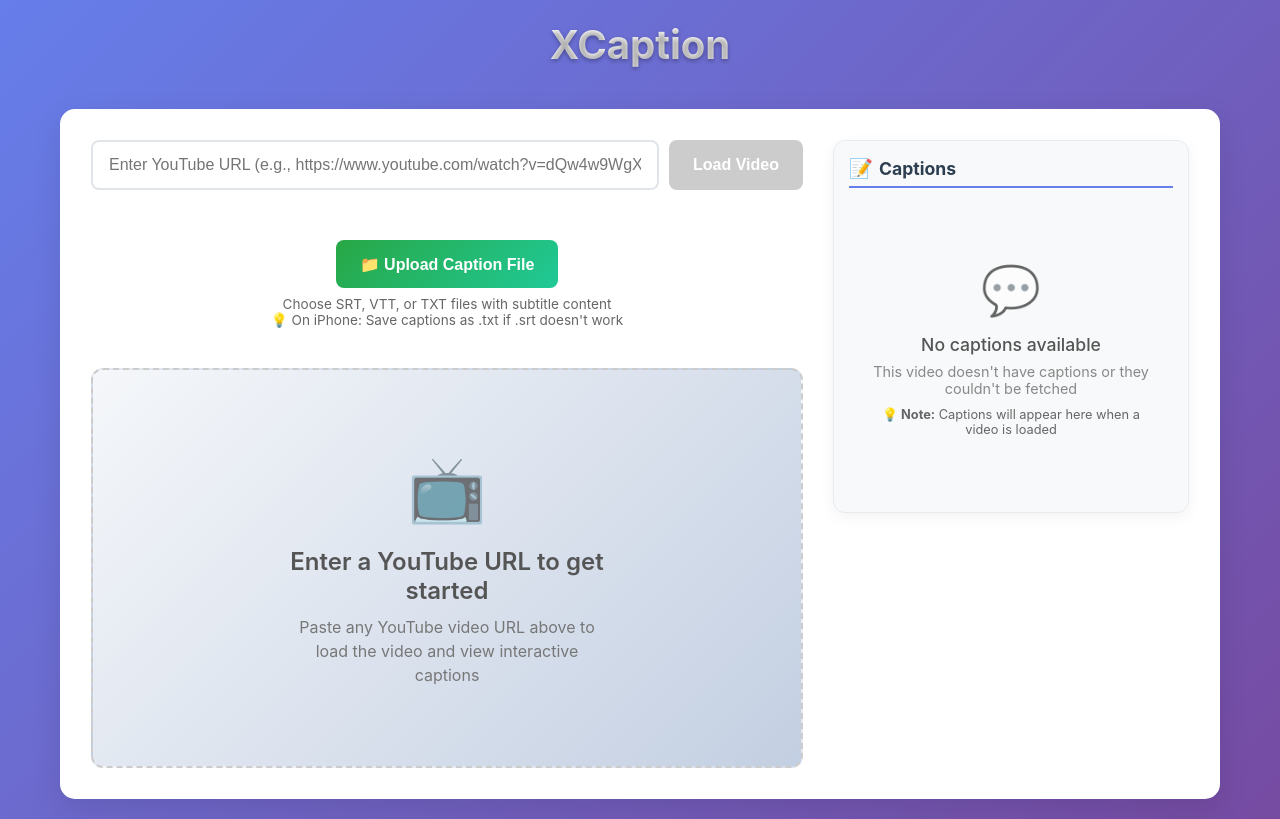
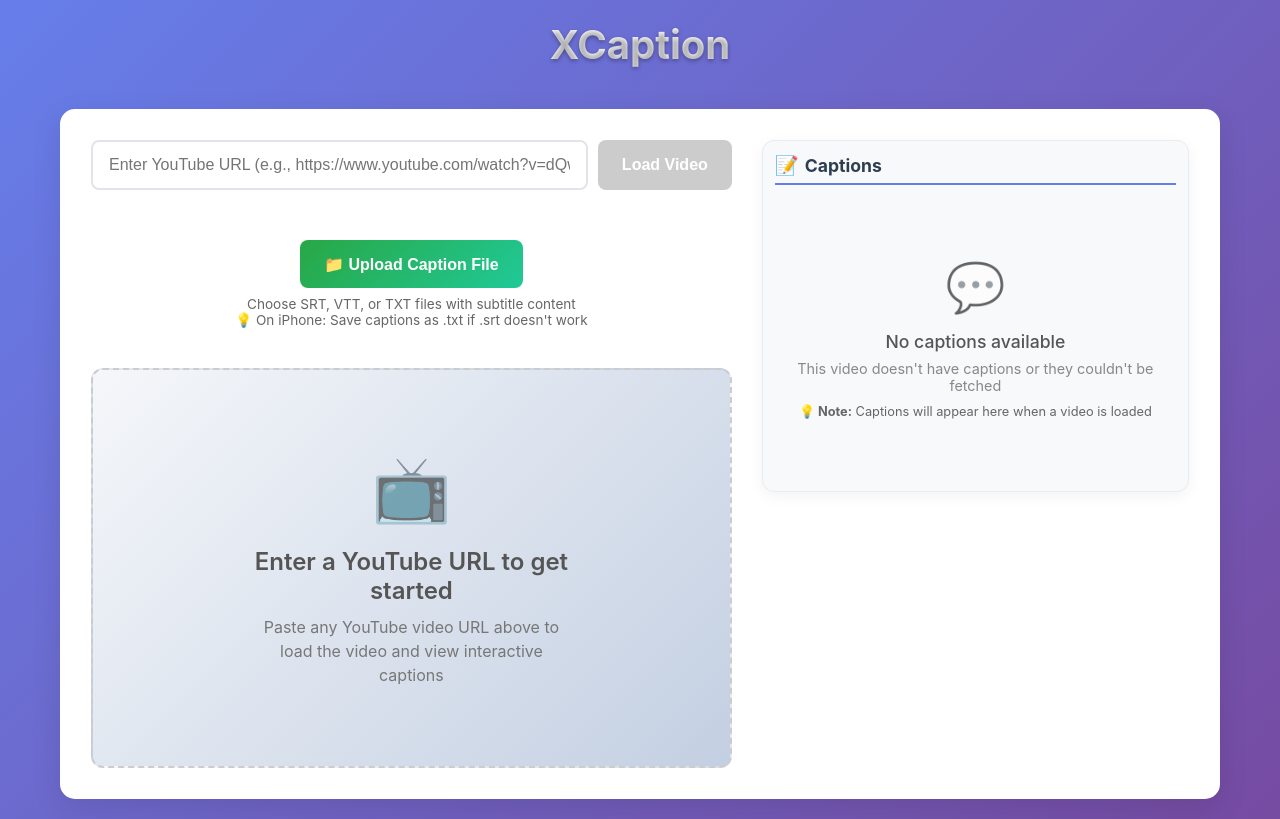
Before and after one commit to sepehrg/xcaption, a React (Create React App) app: page / in a window 1280 px wide. Built offline with nearby package versions, Linux system fonts and the light colour scheme.

Commit message:
Update layout and padding in App.css and CaptionDisplay.css for improved responsiveness and UI consistency

```diff
--- a/src/App.css
+++ b/src/App.css
@@ -50,7 +50,7 @@
 
 @media (min-width: 768px) {
   .main-content {
-    grid-template-columns: 2fr 1fr;
+    grid-template-columns: 1.5fr 1fr;
   }
 }
 
--- a/src/components/CaptionDisplay.css
+++ b/src/components/CaptionDisplay.css
@@ -1,7 +1,7 @@
 .captions-section {
   background: #f8f9fa;
   border-radius: 12px;
-  padding: 15px;
+  padding: 12px;
   height: fit-content;
   max-height: 600px;
   overflow-y: auto;
@@ -33,7 +33,7 @@
 }
 
 .caption-item {
-  padding: 8px 12px;
+  padding: 10px 16px;
   border-radius: 8px;
   cursor: pointer;
   background: white;
@@ -45,7 +45,7 @@
   /* Better mobile touch */
   -webkit-tap-highlight-color: transparent;
   /* Minimum touch target size */
-  min-height: 40px;
+  min-height: 42px;
   display: block;
 }
 
@@ -81,7 +81,7 @@
 .caption-timestamp {
   position: absolute;
   top: 50%;
-  right: 8px;
+  right: 12px;
   transform: translateY(-50%);
   font-size: 0.65rem;
   font-weight: 400;
```
